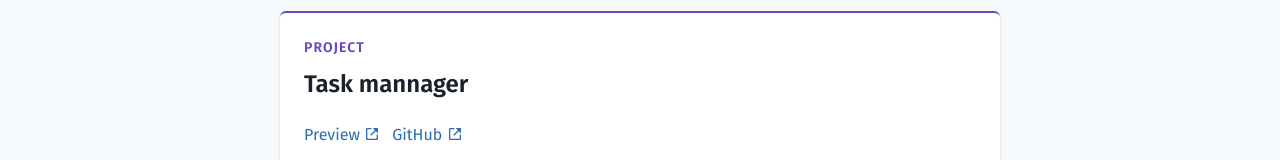
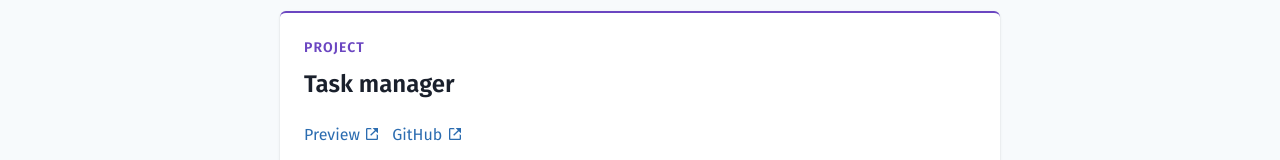
Before and after one commit to vitorvono/vono.dev, a Next.js app: page /projects in a window 1280 px wide. Shown: the part 403-563 px from the top of the page. Built offline with nearby package versions, Linux system fonts and the light colour scheme.

Commit message:
Update projects.ts

```diff
--- a/data/projects.ts
+++ b/data/projects.ts
@@ -14,7 +14,7 @@ export const projects: Project[] = [
 		demo: 'https://eplay-peach.vercel.app/',
 	},
 	{
-		name: 'Task mannager',
+		name: 'Task manager',
 		github: 'https://github.com/vitorvono/minhas-tarefas',
 		description:
 			'',
```
